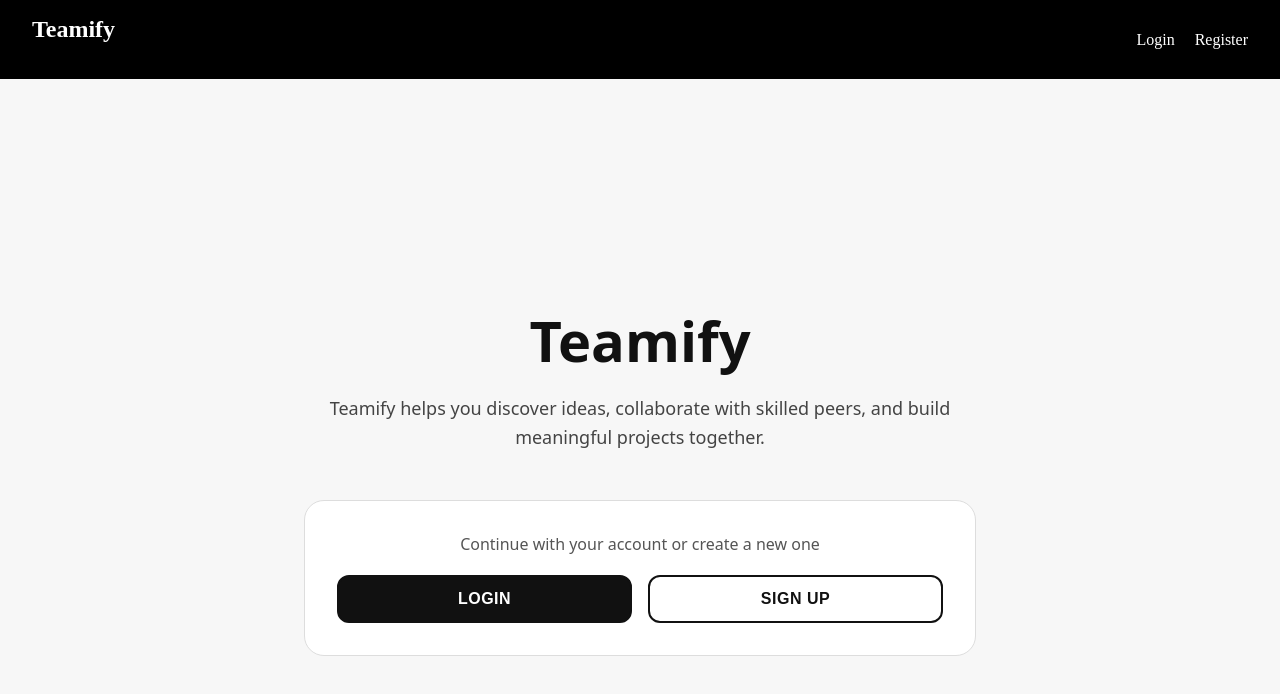
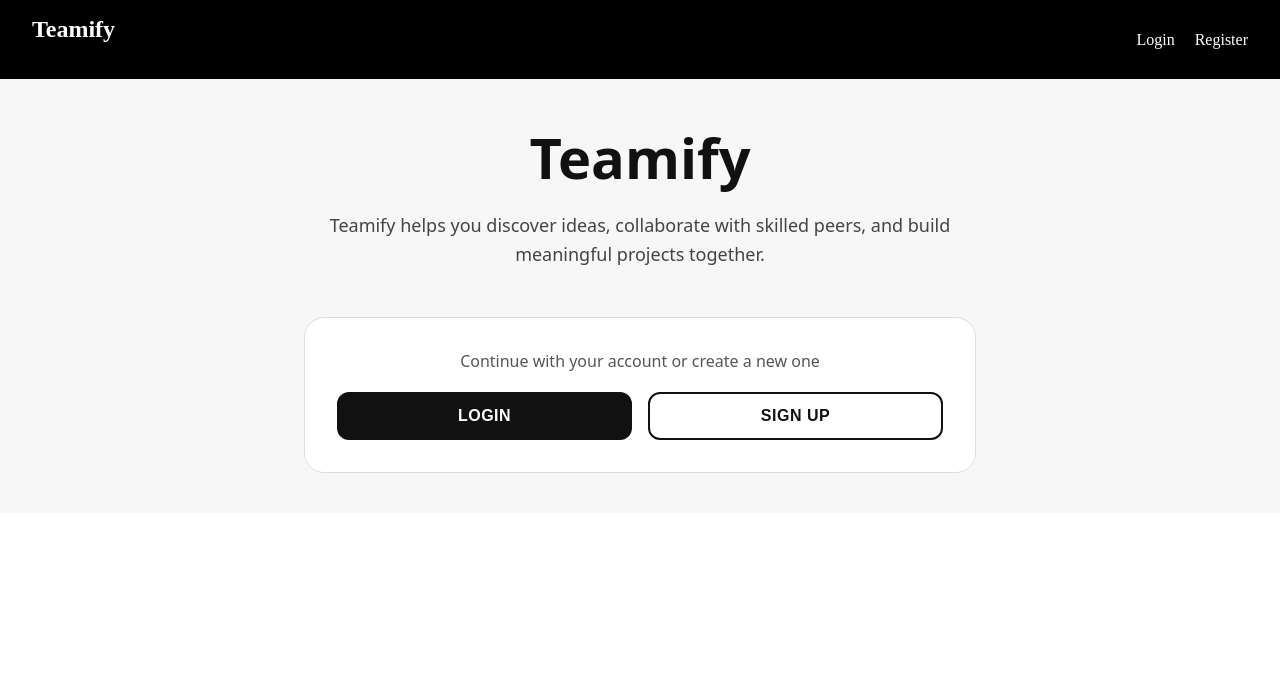
Before and after one commit to rvetrivignesh/Teamify, a React (Vite) app in the folder frontend/: page / in a window 1280 px wide. Shown: the top 694 px of the page. Built offline with nearby package versions, Linux system fonts and the light colour scheme; no server answers.

Commit message:
frontend | modify welcome page to fill the screen

```diff
--- a/frontend/src/components/WelcomePage/WelcomePage.css
+++ b/frontend/src/components/WelcomePage/WelcomePage.css
@@ -1,12 +1,11 @@
 .welcome-page {
-  min-height: 100vh;
+  flex: 1;
   height: 100%;
+  width: 100%;
   display: flex;
   flex-direction: column;
-  width: 100%;
-  display: flex;
+  justify-content: center;
   align-items: center;
-  justify-content: center;
   background-color: #f7f7f7;
   font-family: system-ui, sans-serif;
 }
```
